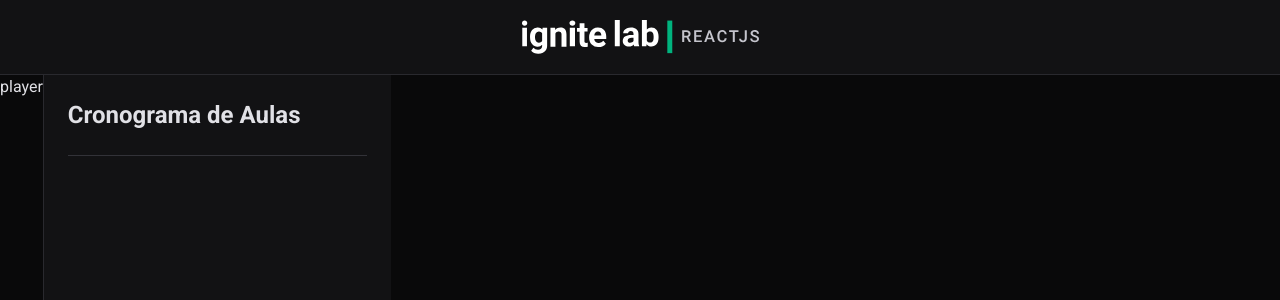
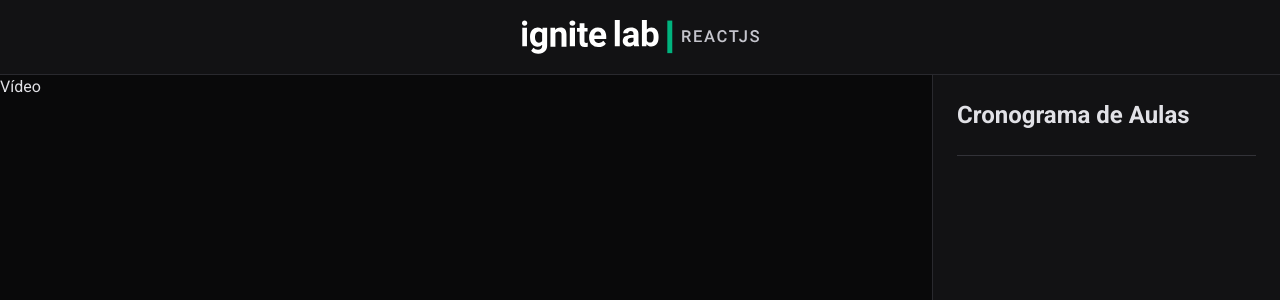
Before and after one commit to joaohenrik03/event-platform, a React (Vite) app: page / in a window 1280 px wide. Shown: the top 300 px of the page. Built offline with nearby package versions, Linux system fonts and the light colour scheme.

Commit message:
Added style in Player.tsx

```diff
--- a/src/components/Player.tsx
+++ b/src/components/Player.tsx
@@ -1,7 +1,7 @@
 export function Player() {
     return (
-        <div>
-            player
+        <div className="flex-1">
+            Vídeo
         </div>
     )
 }
```
